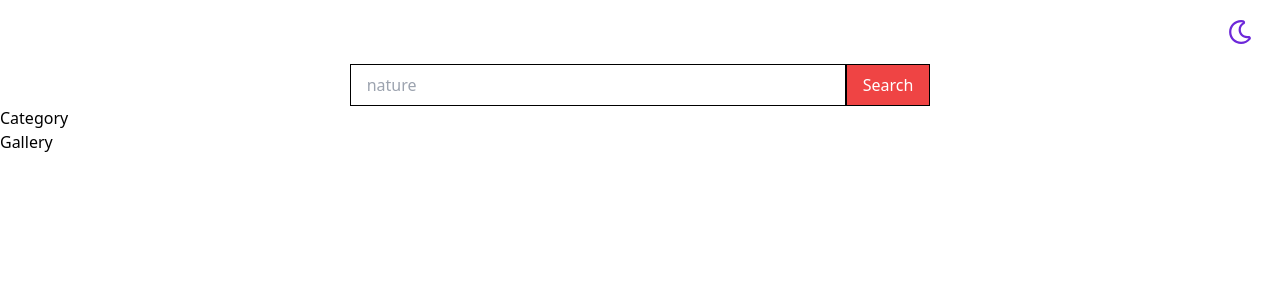
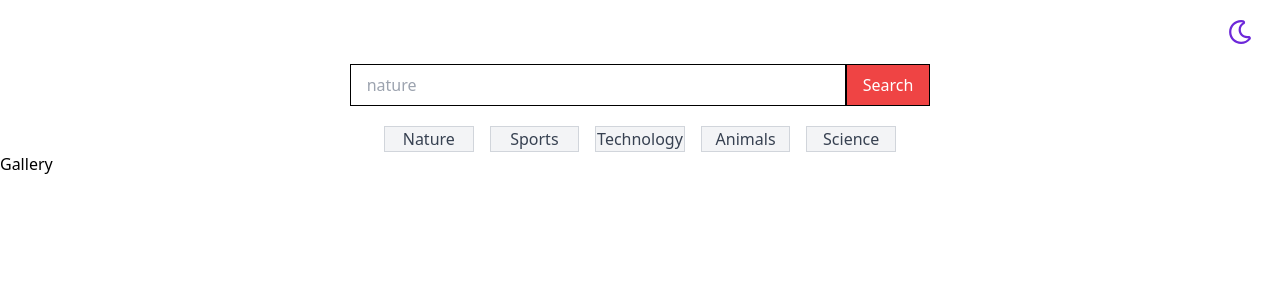
Before and after one commit to johncarlolipa/foto-grafia, a React (Vite) app: page / in a window 1280 px wide. Shown: the top 300 px of the page. Built offline with nearby package versions, Linux system fonts and the light colour scheme.

Commit message:
create category button

```diff
--- a/src/Category.jsx
+++ b/src/Category.jsx
@@ -1,9 +1,27 @@
-import React from 'react'
+import { useState } from "react";
+
+const url = `https://api.unsplash.com/search/photos?client_id=${
+  import.meta.env.VITE_API_KEY
+}`;
 
 export default function Category() {
+  const categories = ["Nature", "Sports", "Technology", "Animals", "Science"];
+  const [selectedCategory, setSelectedCategory] = useState(null);
+
   return (
-    <div>
-      Category
-    </div>
-  )
+    <section>
+      <div className="grid grid-cols-3 md:grid-cols-5  gap-4 mx-auto mt-5 px-96">
+        {categories.map((category, index) => (
+          <button
+            key={index}
+            className={`border border-gray-300 ${
+              selectedCategory === category ? "bg-red-300" : "bg-gray-100"
+            } text-gray-700 hover:bg-red-200 focus:outline-none focus:ring focus:border-blue-300`}
+          >
+            {category}
+          </button>
+        ))}
+      </div>
+    </section>
+  );
 }
```
